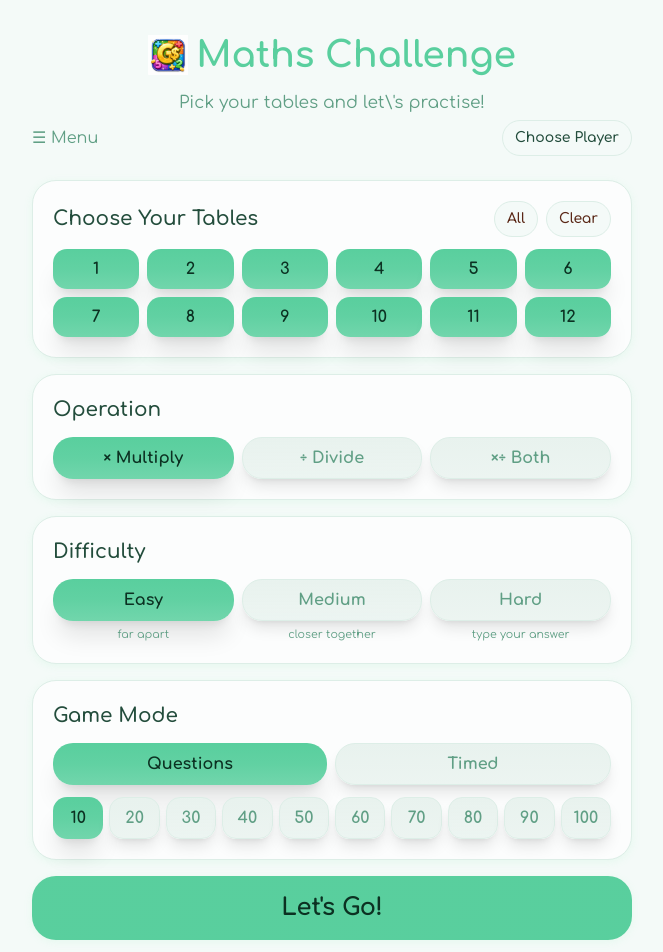
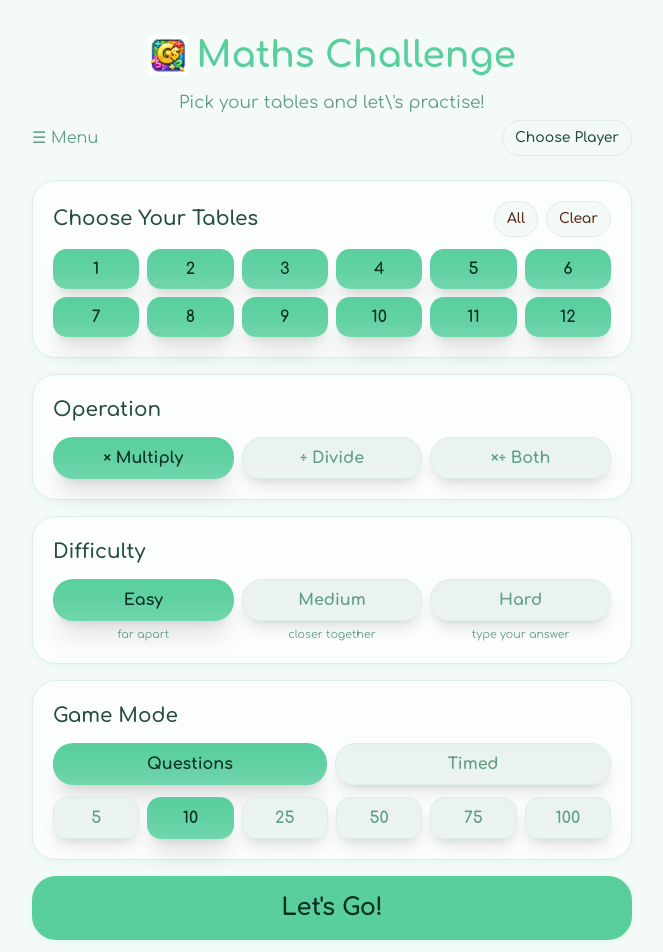
Before and after one commit to joaovl/times-table-hero, a React (Vite) app: page / in a window 1280 px wide. Shown: the top 952 px of the page, without its empty margins (308-971 px from the left). Built offline with nearby package versions, Linux system fonts and the light colour scheme; the HTML template or start-up script is replaced by a standard one.

Commit message:
Simplify question count options
- Reduce from 10 options to 6 more useful values
- Change from (10, 20, 30...100) to (5, 10, 25, 50, 75, 100)
- Update grid from 10 columns to 6 columns
- Increase spacing between buttons for better readability

```diff
--- a/src/components/game/GameSetup.tsx
+++ b/src/components/game/GameSetup.tsx
@@ -18,7 +18,7 @@ interface GameSetupProps {
 
 const TABLES = [1, 2, 3, 4, 5, 6, 7, 8, 9, 10, 11, 12];
 
-const QUESTION_COUNTS = [10, 20, 30, 40, 50, 60, 70, 80, 90, 100];
+const QUESTION_COUNTS = [5, 10, 25, 50, 75, 100];
 const TIME_LIMITS = [
   { label: '1 min', value: 60 },
   { label: '3 min', value: 180 },
@@ -386,7 +386,7 @@ export function GameSetup({ onStart, currentUser, onUserChange, onNewUser, onNav
 
           {/* Options based on mode */}
           {gameMode === 'questions' ? (
-            <div className="grid grid-cols-10 gap-1 md:gap-1.5">
+            <div className="grid grid-cols-6 gap-2 md:gap-2">
               {QUESTION_COUNTS.map(count => (
                 <button
                   key={count}
```
